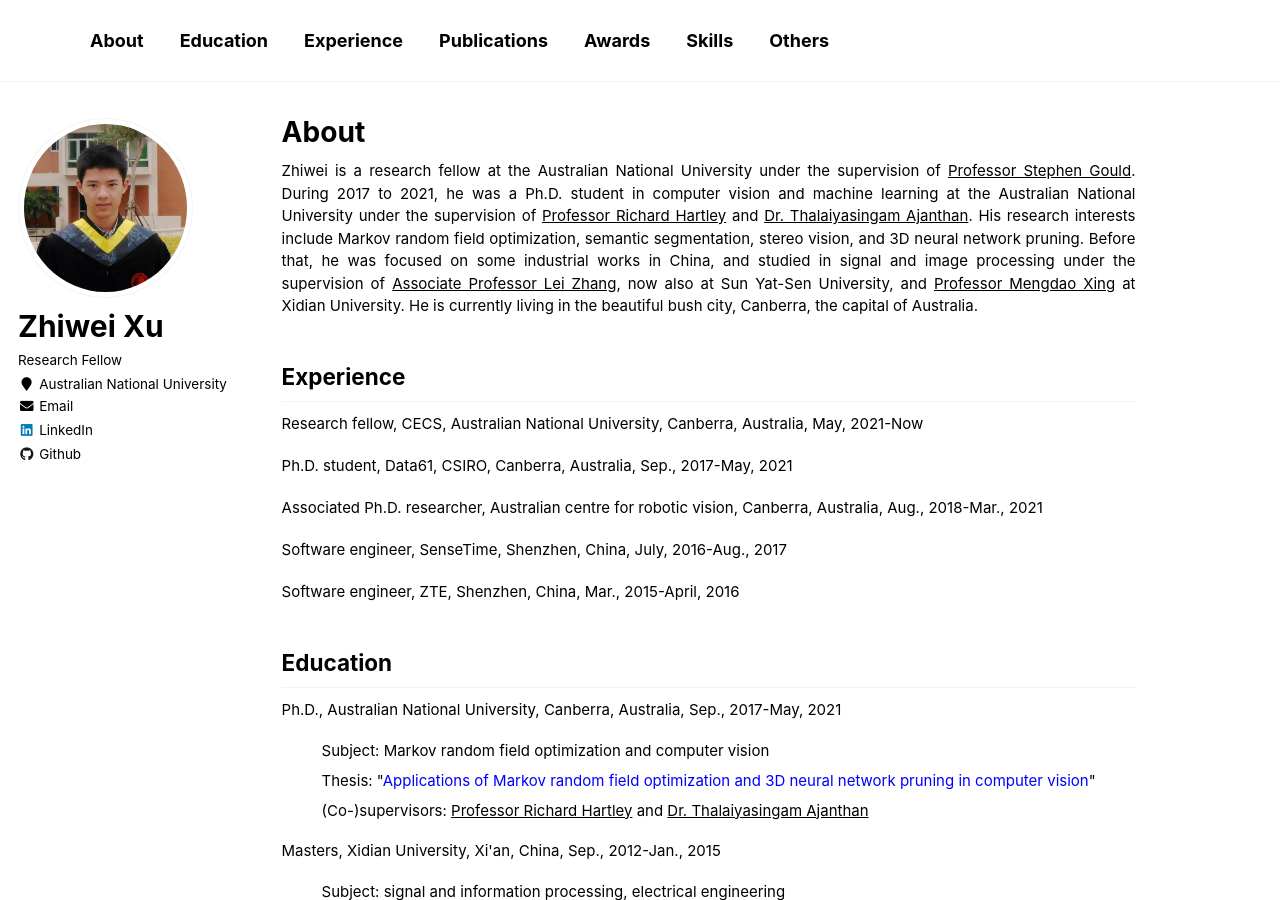
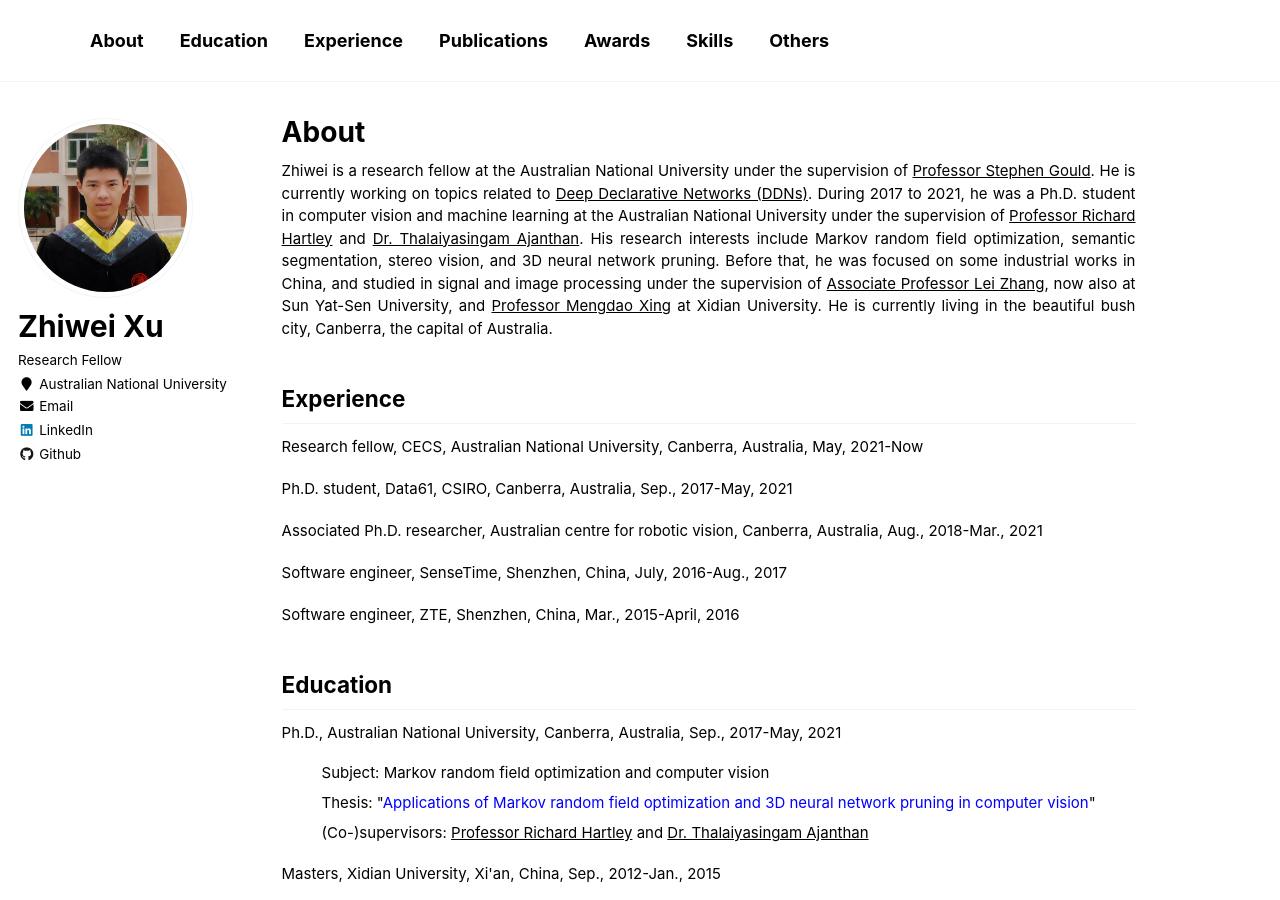
Before and after one commit to zwxu064/zwxu064.github.io, a Jekyll site: the page built from _pages/about.html, in a window 1280 px wide and 900 px high. Built offline with Jekyll 4.4.1, drawn with Linux system fonts in a browser that asks for light colours.

Commit message:
Update about.html

```diff
--- a/_pages/about.html
+++ b/_pages/about.html
@@ -9,6 +9,7 @@ redirect_from:
 ---
 
 <p> Zhiwei is a research fellow at the Australian National University under the supervision of <a style="color: inherit; text-decoration: underline;" href="https://users.cecs.anu.edu.au/~sgould/" target="_blank">Professor Stephen Gould</a>.
+  He is currently working on topics related to <a style="color: inherit; text-decoration: underline;" href="https://github.com/anucvml/ddn" target="_blank">Deep Declarative Networks (DDNs)</a>.
   During 2017 to 2021, he was a Ph.D. student in computer vision and machine learning at the Australian National University under the supervision of <a style="color: inherit; text-decoration: underline;" href="http://users.cecs.anu.edu.au/~hartley/" target="_blank">Professor Richard Hartley</a> and <a style="color: inherit; text-decoration: underline;" href="https://tajanthan.github.io/" target="_blank">Dr. Thalaiyasingam Ajanthan</a>.
   His research interests include Markov random field optimization, semantic segmentation, stereo vision, and 3D neural network pruning.
   Before that, he was focused on some industrial works in China, and studied in signal and image processing under the supervision of <a style="color: inherit; text-decoration: underline;" href="https://web.xidian.edu.cn/zhanglei/" target="_blank">Associate Professor Lei Zhang</a>, now also at Sun Yat-Sen University, and  <a style="color: inherit; text-decoration: underline;" href="https://web.xidian.edu.cn/mdxing/" target="_blank">Professor Mengdao Xing</a> at Xidian University.
```
